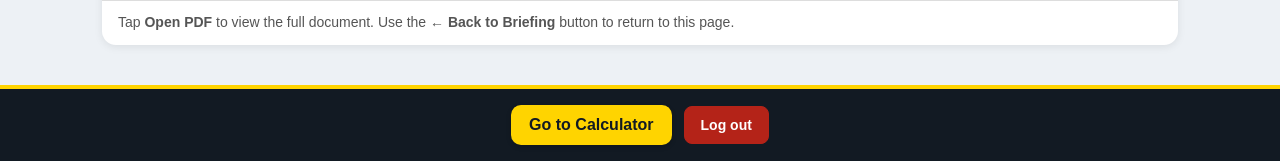
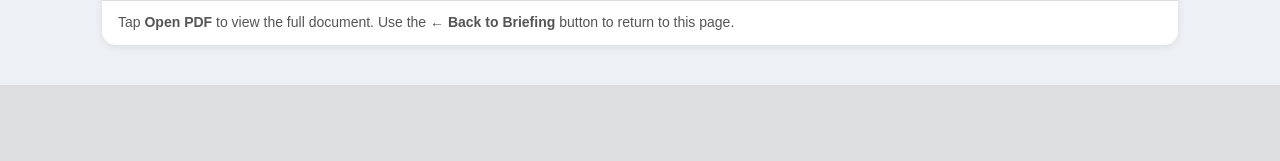
Before and after one commit to idiotplumms/igem-iv-calculator, a Flask app: page / in a window 1280 px wide. Shown: the part 910-1071 px from the top of the page. After the commit the page ends 995 px from the top, so only its background shows below. Run offline with Flask 3, Linux system fonts and the light colour scheme; the visitor is signed in with stand-in values (Sample User, id 1).

Commit message:
Update slides.html

```diff
--- a/templates/slides.html
+++ b/templates/slides.html
@@ -135,31 +135,6 @@
 
     </main>
 
-
-    <div class="navbar">
-
-
-        <a
-            class="nav-button"
-            href="{{ url_for('calculator') }}">
-
-            Go to Calculator
-
-        </a>
-
-
-        <a
-            href="{{ url_for('logout') }}"
-            class="logout-button">
-
-            Log out
-
-        </a>
-
-
-    </div>
-
-
     <script>
 
         if ("serviceWorker" in navigator) {
```
